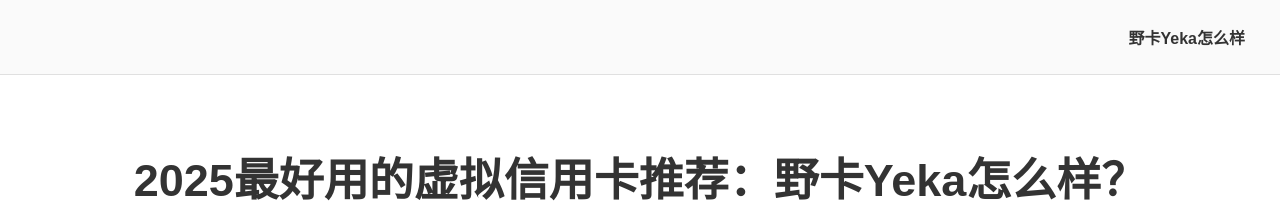
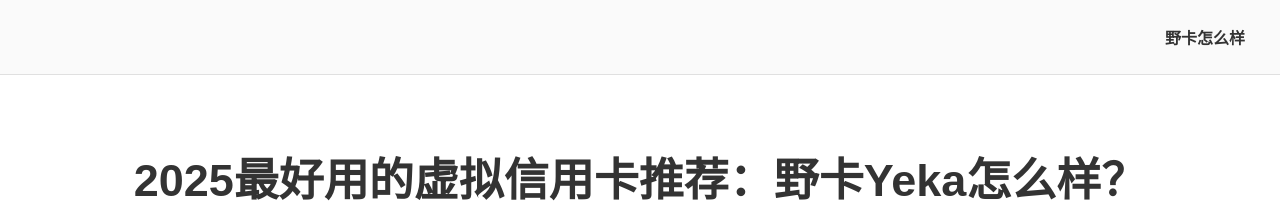
Before and after one commit to anyofai/anyofai.github.io, a Jekyll site: the page built from index.md, in a window 1280 px wide. Shown: the top 219 px of the page. Built offline with Jekyll 4.4.1, drawn with Linux system fonts in a browser that asks for light colours.

Commit message:
Update default.html

```diff
--- a/_layouts/default.html
+++ b/_layouts/default.html
@@ -13,7 +13,7 @@
     <header>
         <nav>
             <ul class="nav">
-                <li><a href="{{ '/' | relative_url }}">野卡Yeka怎么样</a></li>
+                <li><a href="{{ '/' | relative_url }}">野卡怎么样</a></li>
             </ul>
         </nav>
     </header>
```
